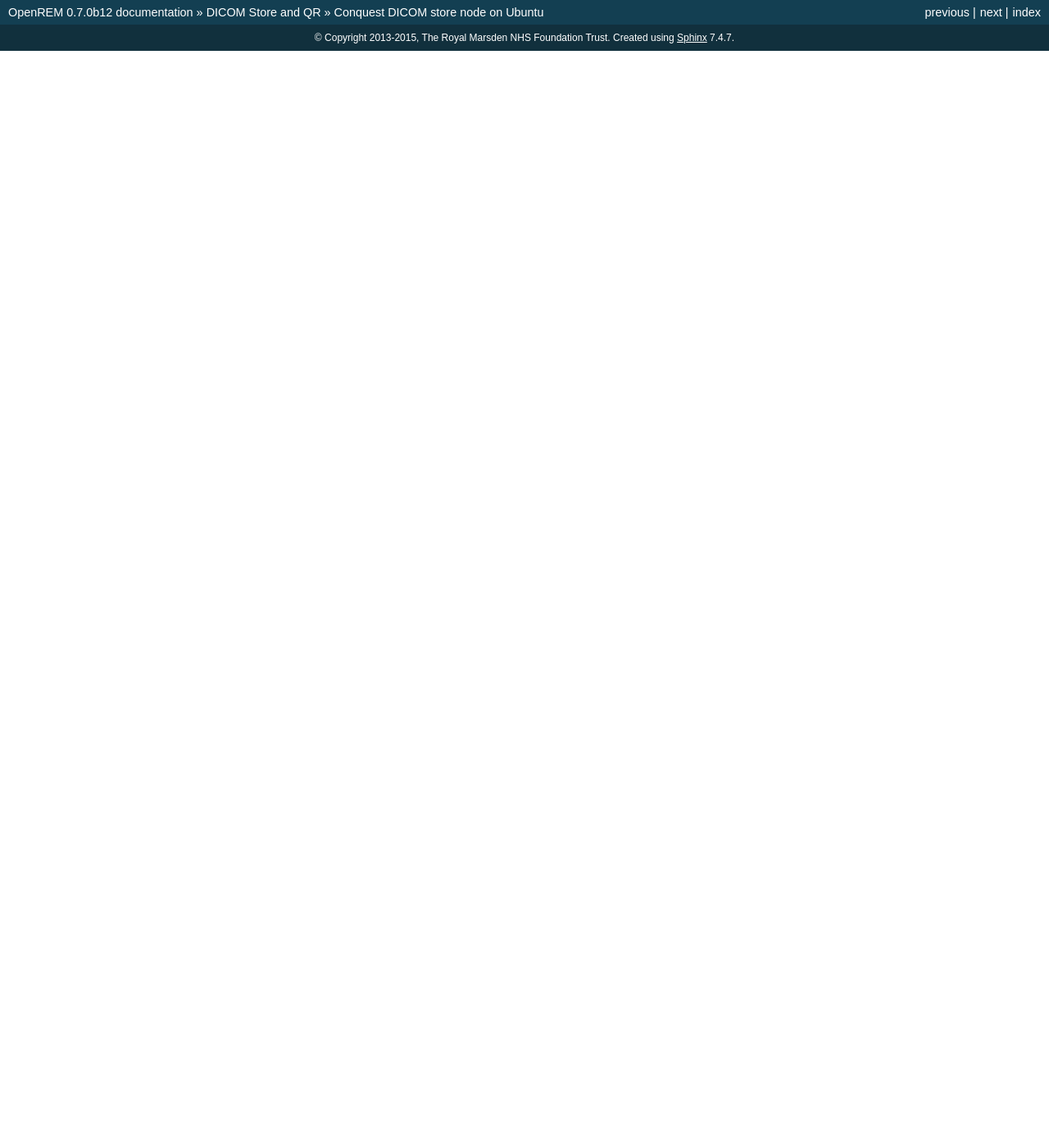
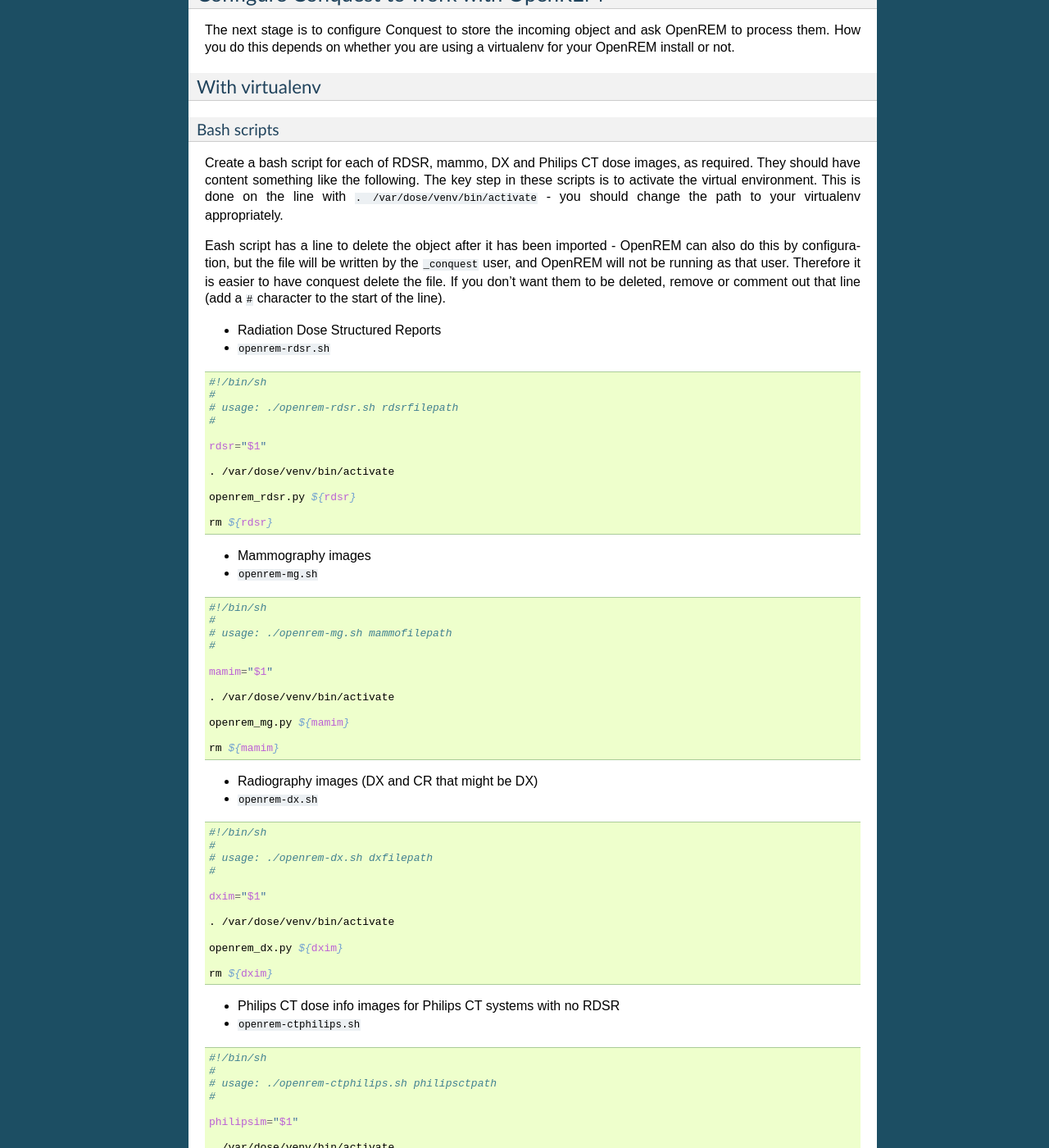
Before and after one commit to ckswilliams/modOpenREM, a Sphinx documentation site: the page built from docs/conquestUbuntu.rst, in a window 1280 px wide and 1400 px high, scrolled down 1275 px. Shown: the whole window at 82% size. Built offline with Sphinx 7.4.7, drawn with Linux system fonts in a browser that asks for light colours; before the commit the page ends 1337 px from its top, so only the background shows below that; some of the changed text lies outside the part shown.

Commit message:
Added configuration when using venv. Refs #350

```diff
--- a/docs/conquestUbuntu.rst
+++ b/docs/conquestUbuntu.rst
@@ -78,4 +78,122 @@
 Click to ``Submit``, and you will return to the summary page which should inform you if the server is running.
 
 
+***************************************
+Configure Conquest to work with OpenREM
+***************************************
+
+The next stage is to configure Conquest to store the incoming object and ask OpenREM to process them. How
+you do this depends on whether you are using a virtualenv for your OpenREM install or not.
+
+With virtualenv
+===============
+
+Bash scripts
+------------
+
+Create a bash script for each of RDSR, mammo, DX and Philips CT dose images, as required. They should have
+content something like the following. The key step in these scripts is to activate the virtual environment.
+This is done on the line with ``. /var/dose/venv/bin/activate`` - you should change the path to your virtualenv
+appropriately.
+
+Eash script has a line to delete the object after it has been imported - OpenREM can also do this by
+configuration, but the file will be written by the ``_conquest`` user, and OpenREM will not be running as that
+user. Therefore it is easier to have conquest delete the file. If you don't want them to be deleted, remove
+or comment out that line (add a ``#`` character to the start of the line).
+
+* Radiation Dose Structured Reports
+* ``openrem-rdsr.sh``
+
+.. sourcecode:: bash
+
+    #!/bin/sh
+    #
+    # usage: ./openrem-rdsr.sh rdsrfilepath
+    #
+
+    rdsr="$1"
+
+    . /var/dose/venv/bin/activate
+
+    openrem_rdsr.py ${rdsr}
+
+    rm ${rdsr}
+
+* Mammography images
+* ``openrem-mg.sh``
+
+.. sourcecode:: bash
+
+    #!/bin/sh
+    #
+    # usage: ./openrem-mg.sh mammofilepath
+    #
+
+    mamim="$1"
+
+    . /var/dose/venv/bin/activate
+
+    openrem_mg.py ${mamim}
+
+    rm ${mamim}
+
+* Radiography images (DX and CR that might be DX)
+* ``openrem-dx.sh``
+
+.. sourcecode:: bash
+
+    #!/bin/sh
+    #
+    # usage: ./openrem-dx.sh dxfilepath
+    #
+
+    dxim="$1"
+
+    . /var/dose/venv/bin/activate
+
+    openrem_dx.py ${dxim}
+
+    rm ${dxim}
+
+* Philips CT dose info images for Philips CT systems with no RDSR
+* ``openrem-ctphilips.sh``
+
+.. sourcecode:: bash
+
+    #!/bin/sh
+    #
+    # usage: ./openrem-ctphilips.sh philipsctpath
+    #
+
+    philipsim="$1"
+
+    . /var/dose/venv/bin/activate
+
+    openrem_ctphilips.py ${philipsim}
+
+    rm ${philipsim}
+
+Conquest configuration
+----------------------
+
+At the end of the ``/etc/conquest-dicom-server/dicom.ini`` file, add the following lines. You will need
+to tailor them to save the file to an appropriate place. The ``_conquest`` user will need to be able to
+write to that location. You will also need to make sure the path to the scripts you just created are correct.
+
+# RDSR
+ImportConverter0  = ifequal "%V0008,0016","1.2.840.10008.5.1.4.1.1.88.67"; {save to /var/dose/incoming/%o.dcm; system /var/dose/scipts/openrem-rdsr.sh /var/dose/incoming/%o.dcm; }; destroy
+# Import arguments for GE CT - uses Enhanced SR instead of Radiation Dose SR
+ImportConverter1  = ifequal "%V0008,0016","1.2.840.10008.5.1.4.1.1.88.22"; {save to /var/dose/incoming/%o.dcm; system /var/conquest/openrem-rdsr.sh /var/dose/incoming/%o.dcm; }; destroy
+# MG images
+ImportModality2   = MG
+ImportConverter2  = save to /var/dose/incoming/%o.dcm; system /var/conquest/openrem-mg.sh /var/dose/incoming/%o.dcm; destroy
+# DX images
+ImportModality3   = DX
+ImportConverter3  = save to /var/dose/incoming/%o.dcm; system /var/conquest/openrem-dx.sh /var/dose/incoming/%o.dcm; destroy
+# CR images
+ImportModality4   = CR
+ImportConverter4  = save to /var/dose/incoming/%o.dcm; system /var/conquest/openrem-dx.sh /var/dose/incoming/%o.dcm; destroy
+# Philips CT
+ImportConverter5  = ifequal "%V0008,0016","1.2.840.10008.5.1.4.1.1.7"; {save to /var/dose/incoming/%o.dcm; system /var/conquest/openrem-ctphilips.sh /var/dose/incoming/%o.dcm; }; destroy
+
 .. _`in its repositories,`: http://packages.ubuntu.com/search?keywords=conquest
```
